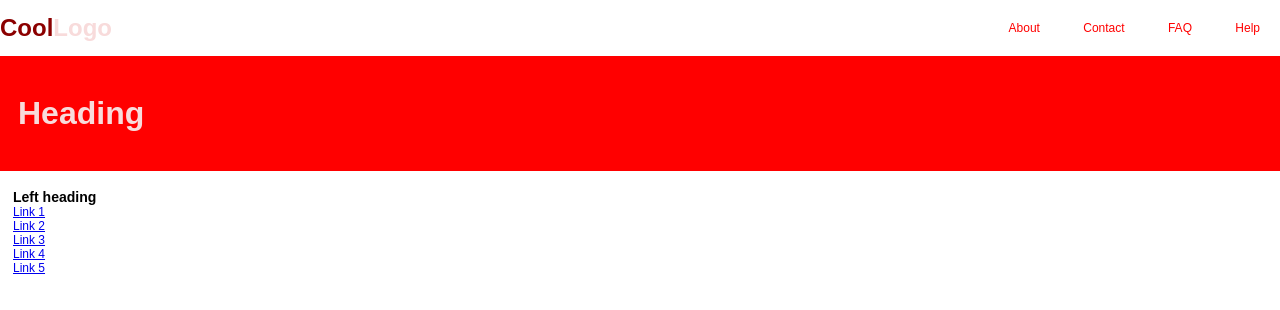
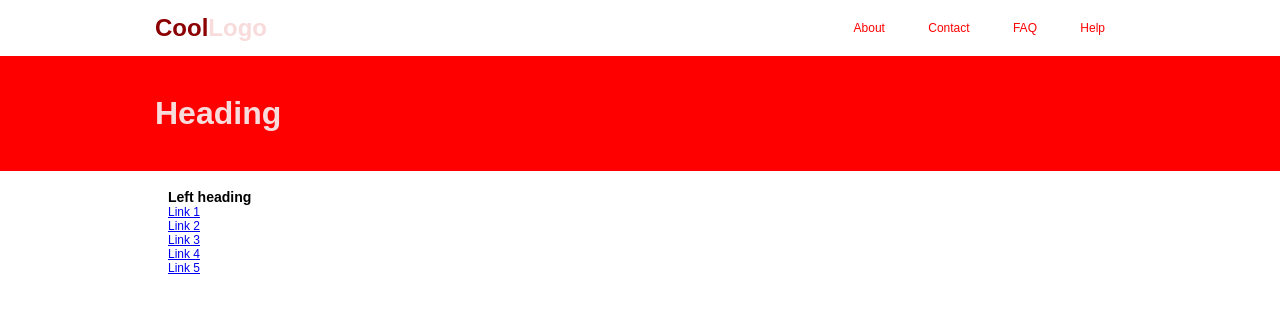
Before and after one commit to mr-rt95/peerstack.tech, a plain HTML site: page Homework/4/index.html in a window 1280 px wide. Drawn offline with Linux system fonts and the light colour scheme.

Commit message:
Add files via upload

```diff
--- a/Homework/4/index.html
+++ b/Homework/4/index.html
@@ -29,6 +29,8 @@
         </header>
         <!-- /.header -->
         <main class="main">
+            <section class="section_1">
+                <div class="main_container">
                     <aside class="aside_left">
                         <h3>Left heading</h3>
                         <nav class="aside_nav">
@@ -45,6 +47,12 @@
 
                     </div>
                     <!-- /.main_content -->
+                </div>
+                <!-- /.main_container -->
+            </section>
+            <!-- /.section_1 -->
+            <section class="section_2"></section>
+            <!-- /.section_2 -->
         </main>
         <!-- /.main -->
         <footer class="footer"></footer>
--- a/Homework/4/style.css
+++ b/Homework/4/style.css
@@ -15,12 +15,14 @@ body {
 
 .header {
     display: flex;
+    align-items: center;
     flex-direction: column;
 }
 
 /* header_up start */
 .header_up {
     display: flex;
+    width: 970px;
     justify-content: space-between;
     align-items: center;
     height: 56px;
@@ -67,6 +69,8 @@ body {
 /* header_down start */
 
 .header_down {
+    display: flex;
+    justify-content: center;
     padding: 18px;
     width: 100%;
     background-color: #ff0000;
@@ -74,6 +78,7 @@ body {
 
 .header_down h1 {
     font-size: 32px;
+    width: 970px;
     margin: 21px 0px;
     color: #f8dbdb;
 }
@@ -84,6 +89,19 @@ body {
 main {
     padding: 10px 0;
 }
+
+.main_container {
+    width: 970px;
+}
+
+/* section_1 start*/
+
+.section_1 {
+    display: flex;
+    justify-content: center;
+    width: 100%;
+}
+
 
 /* aside_left start */
 
@@ -96,4 +114,7 @@ main {
     flex-direction: column;
 }
 /* aside_left end */
+/* section_1 end* */
+
+
 /* main end */
```
Lines whose indentation alone changed are shown as unchanged.
